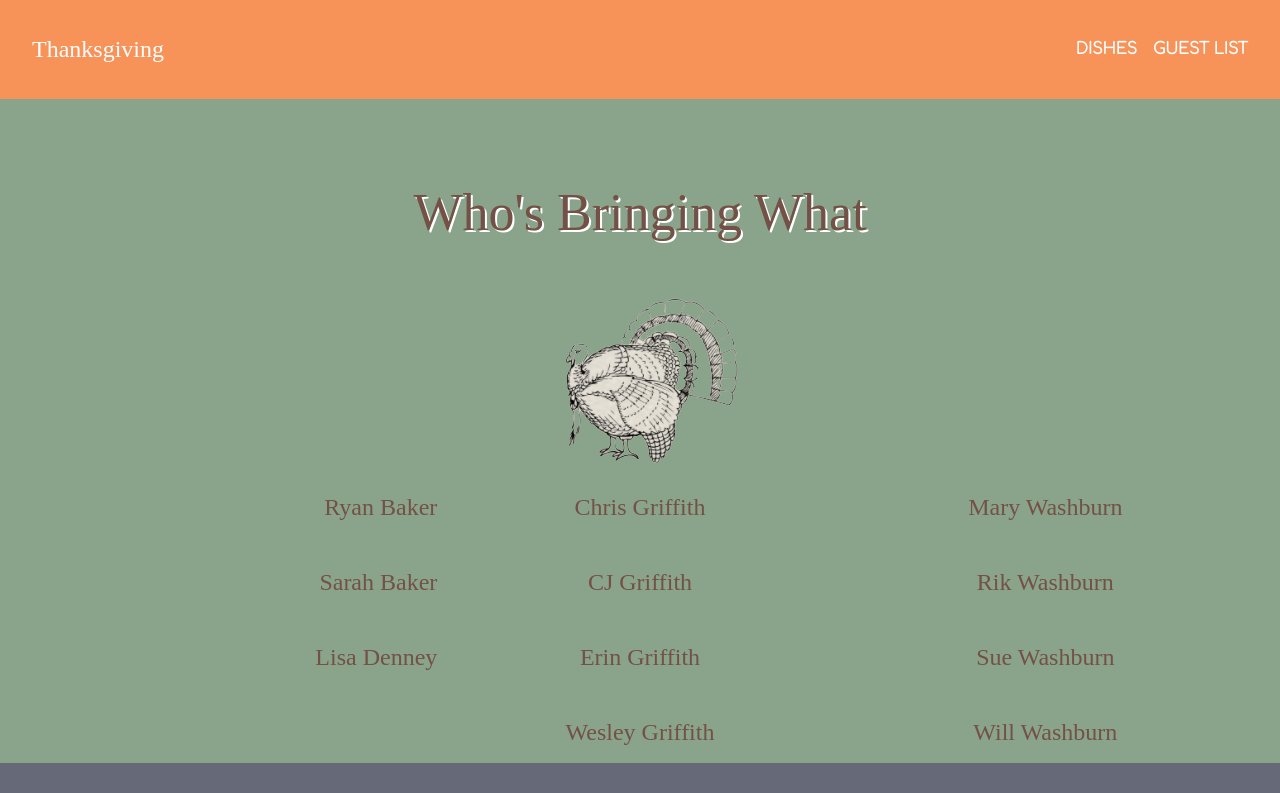
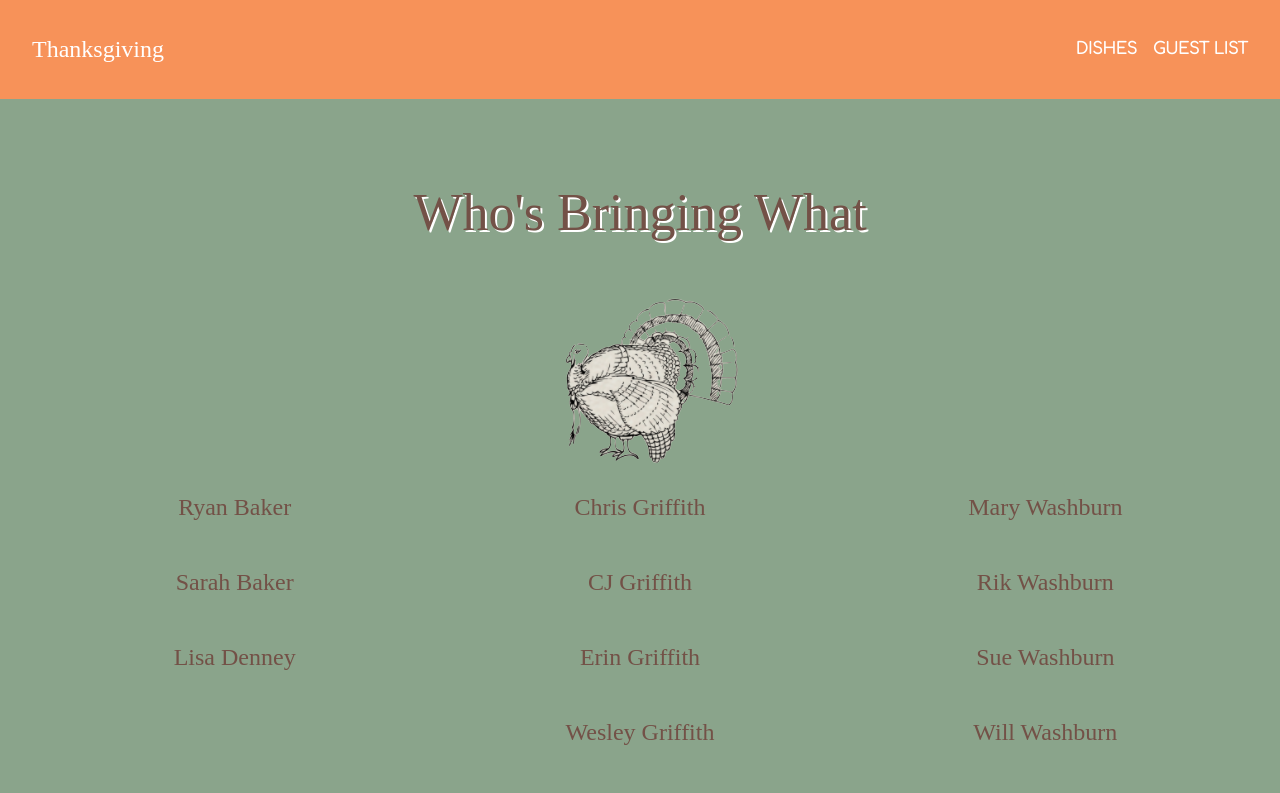
Before and after one commit to marybees/thanksgiving, a React (Create React App) app: page /dishes in a window 1280 px wide. Shown: the top 793 px of the page. Built offline with nearby package versions, Linux system fonts and the light colour scheme; a web font is replaced by a local one.

Commit message:
Update movile view page height

```diff
--- a/src/Dish.js
+++ b/src/Dish.js
@@ -11,7 +11,7 @@ const Dish = () => {
         <img src={turkey} alt="turkey"/>
       </div>
       <div id="guest-list-container">
-        <div className="body-two-cursive guest-list-column" style={{ textAlign: "right" }}>
+        <div className="body-two-cursive guest-list-column">
           <p>Ryan Baker</p>
           <p>Sarah Baker</p>
           <p>Lisa Denney</p>
--- a/src/Seat.js
+++ b/src/Seat.js
@@ -7,7 +7,7 @@ const Seat = () => {
         <p>Guest List</p>
       </div>
       <div id="guest-list-container">
-        <div className="body-two-cursive guest-list-column" style={{ textAlign: "right" }}>
+        <div className="body-two-cursive guest-list-column">
           <p>Ryan Baker</p>
           <p>Sarah Baker</p>
           <p>Lisa Denney</p>
--- a/src/index.css
+++ b/src/index.css
@@ -158,7 +158,7 @@ body {
     background-color: #8aa48b;
     margin: none;
     padding: 2rem;
-    height: 75vh;
+    height: 90vh;
 }
 
 .page-title {
```
